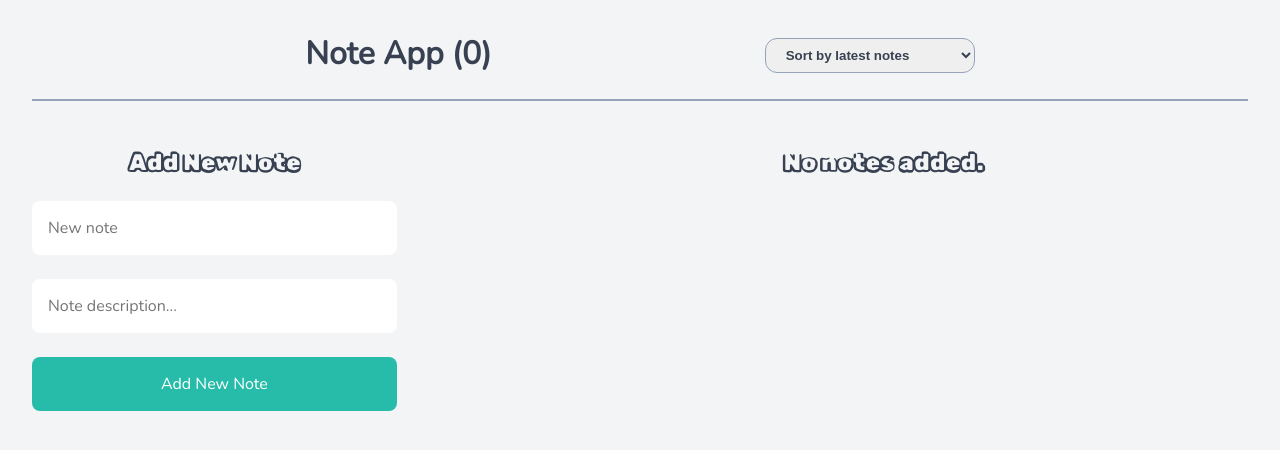
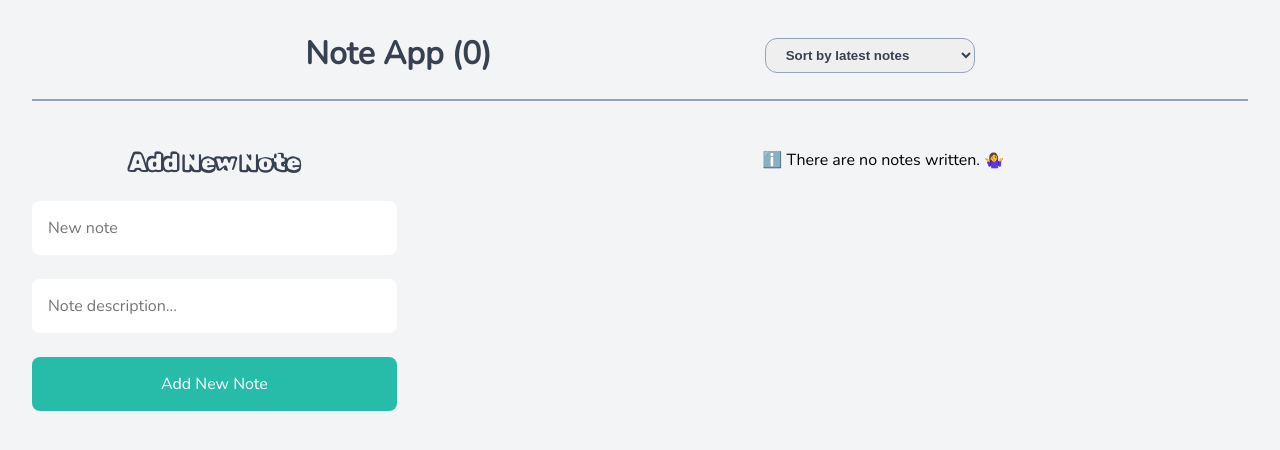
Before and after one commit to ellefamkar/Add-Notebook-React-Testing, a React (Vite) app: page / in a window 1280 px wide. Shown: the top 450 px of the page. Built offline with nearby package versions, Linux system fonts and the light colour scheme.

Commit message:
feat(Note Status): Add Message Toast to the project

```diff
--- /dev/null
+++ b/src/components/Message.jsx
@@ -0,0 +1,5 @@
+function Message({ children }) {
+  return <div>{children}</div>;
+}
+
+export default Message;
--- a/src/components/NoteStatus.jsx
+++ b/src/components/NoteStatus.jsx
@@ -1,9 +1,16 @@
+import Message from "./Message";
+
 function NoteStatus({ notes }) {
   const allNotes = notes.length;
   const completedNotes = notes.filter((n) => n.completed).length;
   const openNotes = allNotes - completedNotes;
 
-  if (!allNotes) return <h2>No notes added.</h2>;
+  if (!allNotes)
+    return (
+      <Message>
+        ℹ️ <span>There are no notes written.</span> <span>🤷‍♀️</span>
+      </Message>
+    );
 
   return (
     <ul className="note-status">
```
